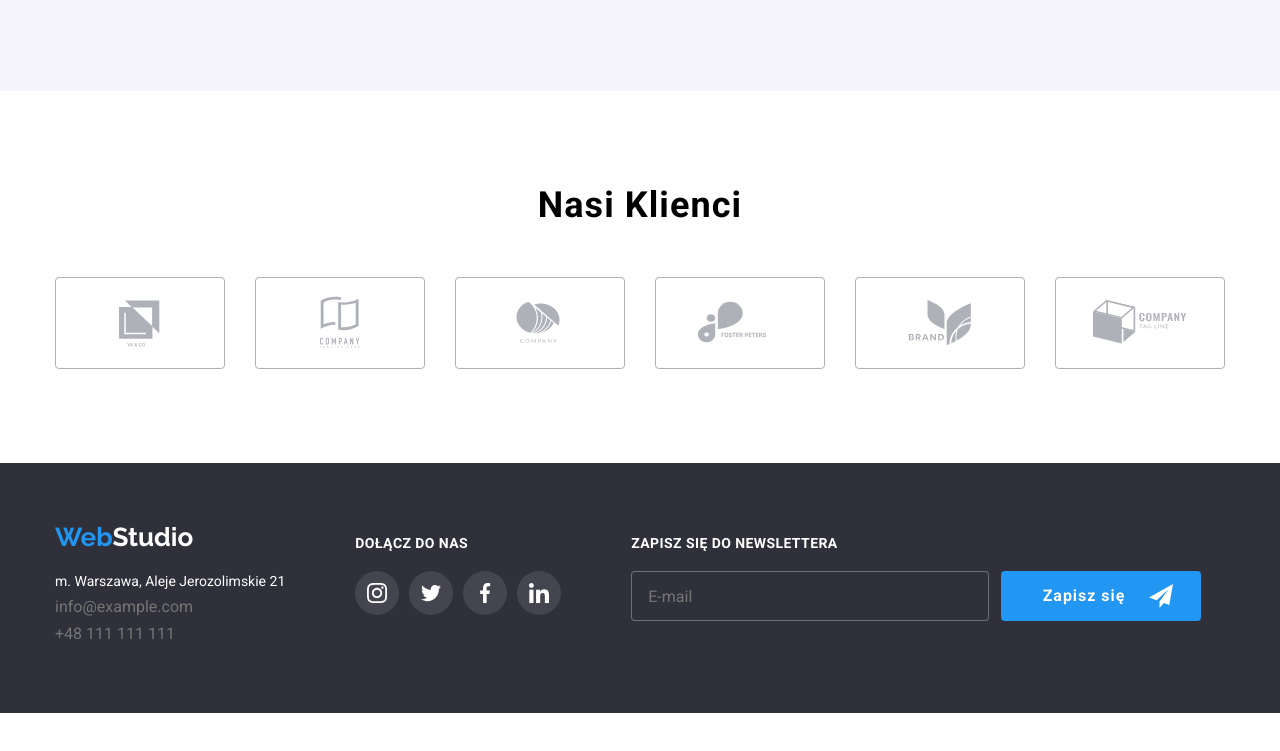
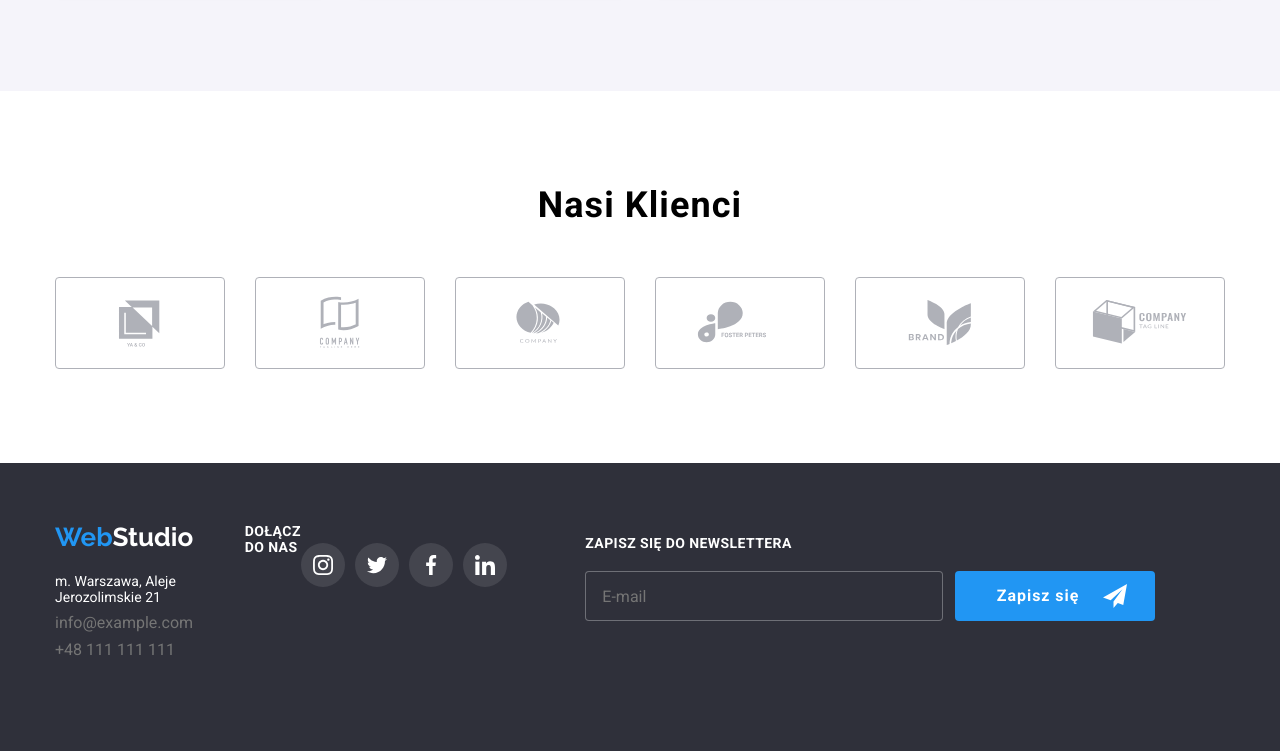
Before and after one commit to AnnaNawrot/goit-markup-hw-08, a plain HTML site: page index.html in a window 1280 px wide. Shown: the part 2235-2986 px from the top of the page. Before the commit the page ends 2948 px from the top, so only its background shows below. Drawn offline with nearby package versions, Linux system fonts and the light colour scheme.

Commit message:
footer.scss first try

```diff
--- a/index.html
+++ b/index.html
@@ -594,7 +594,7 @@
           </ul>
         </div>
         <div class="footer-socials">
-          <h3 class="cta">Dołącz do nas</h3>
+          <h3 class="footer__cta">Dołącz do nas</h3>
           <ul class="socials">
             <li class="socials__item">
               <a class="socials__link" href="#">
@@ -627,9 +627,9 @@
           </ul>
         </div>
         <div class="footer-subscription">
-          <h3 class="cta">Zapisz się do newslettera</h3>
+          <h3 class="footer__cta">Zapisz się do newslettera</h3>
           <ul class="subscription">
-            <li>
+            <li class="subscription__item">
               <input
                 type="email"
                 name="userEmail"
@@ -637,7 +637,7 @@
                 placeholder="E-mail"
               />
             </li>
-            <li>
+            <li class="subscription__item">
               <button type="button" class="subscription__button">
                 <span>Zapisz się</span>
                 <svg class="subscription__icon" width="24px" height="24px">
--- a/sass/components/_footer.scss
+++ b/sass/components/_footer.scss
@@ -2,10 +2,42 @@
   background-color: var(--secondary-bg-color);
   padding-top: 60px;
   padding-bottom: 60px;
+  display: flex;
+  flex-wrap: wrap;
+  justify-content: center;
+
+  &__cta {
+    font-weight: 700;
+    font-size: 14px;
+    line-height: 1 14;
+    letter-spacing: 0.03em;
+    text-transform: uppercase;
+    color: var(--third-txt-color);
+    margin-bottom: 20px;
+  }
 }
 
 .wraper {
-  display: flex;
+  display: block;
+
+  text-align: center;
+
+  @include tablet {
+    display: flex;
+    flex-wrap: wrap;
+    justify-content: center;
+    align-items: flex-start;
+  }
+
+  @include desktop {
+    display: flex;
+    flex-wrap: nowrap;
+    text-align: left;
+  }
+}
+.footer-contact {
+  margin-bottom: 60px;
+  // margin-right: 70px;
 }
 
 .footer-contacts {
@@ -31,23 +63,11 @@
   }
 }
 
-.footer-contact {
-  margin-right: 70px;
-}
-
+// JOIN US - social media
 .footer-socials {
-  padding-top: 12px;
-  margin-right: 70px;
-}
-
-.cta {
-  font-weight: 700;
-  font-size: 14px;
-  line-height: 1 14;
-  letter-spacing: 0.03em;
-  text-transform: uppercase;
-  color: var(--third-txt-color);
-  margin-bottom: 20px;
+  margin-bottom: 60px;
+  display: flex;
+  margin-right: 78px;
 }
 
 .socials {
@@ -60,6 +80,7 @@
 
   &__item {
     display: flex;
+    margin-right: 10px;
   }
 
   &__link {
@@ -82,12 +103,20 @@
   }
 }
 
+// NEWSLETTER
 .footer-subscription {
   padding-top: 12px;
+  display: flex;
+  flex-wrap: wrap;
 }
 
 .subscription {
   display: flex;
+  flex-wrap: wrap;
+  justify-content: center;
+  &__item:not(:last-child) {
+    margin-bottom: 20px;
+  }
   &__icon {
     fill: var(--primary-bg-color);
     margin-right: 28px;
```
Also changed, not shown: css/main.css, css/main.min.css, 2 other files.
